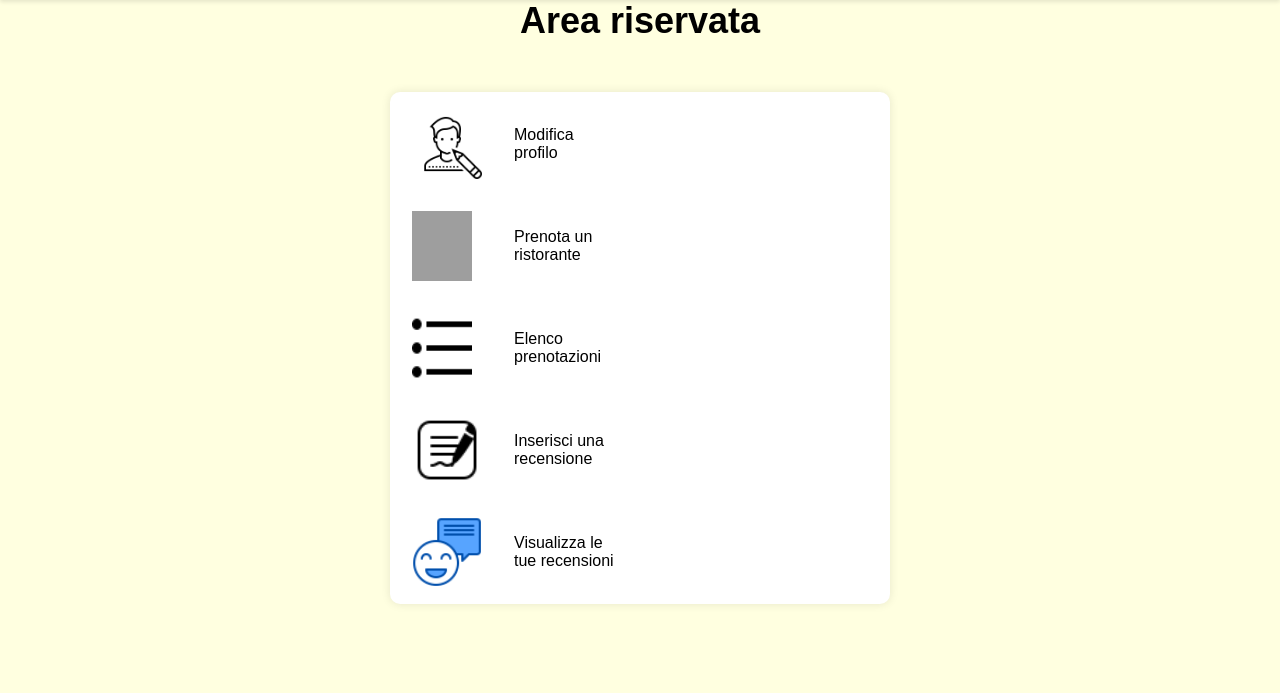
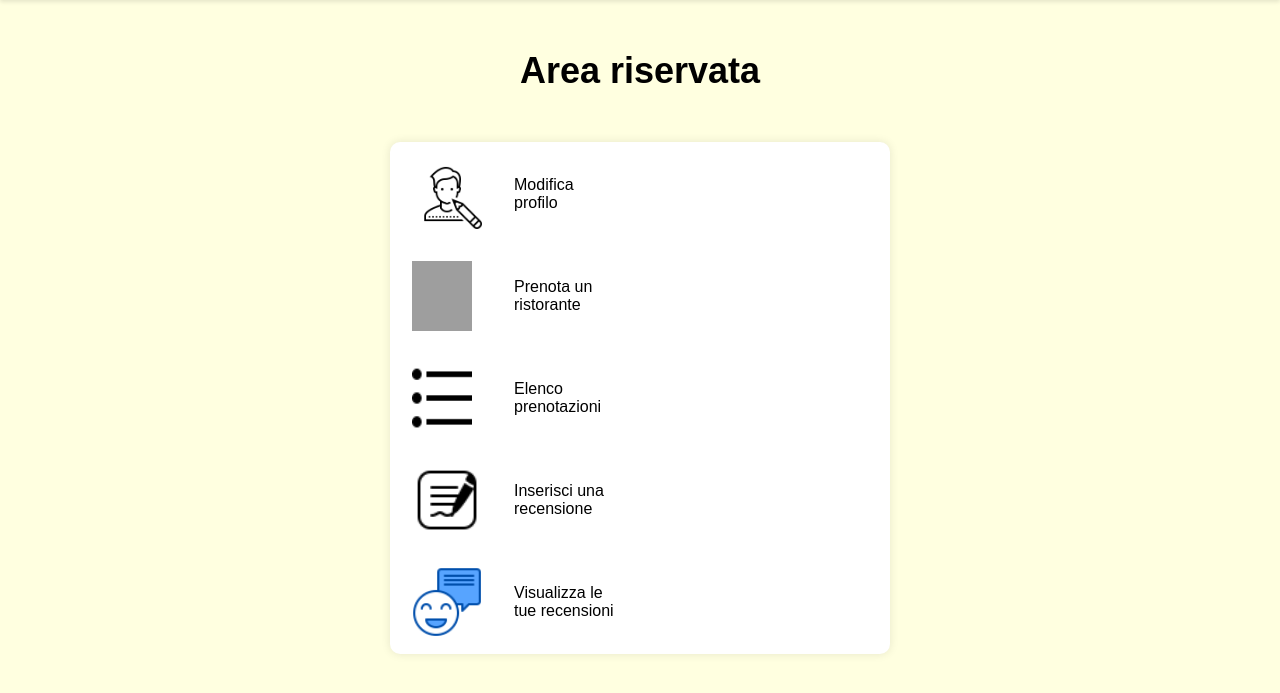
Before and after one commit to LucaCadei3/progetto_modulo_M5, a PHP site: page /esame/dashboard/user/home/index.php in a window 1280 px wide. Shown: the part 89-782 px from the top of the page. Run offline with PHP 8.4, Linux system fonts and the light colour scheme; grey boxes are pictures that could not be loaded.

Commit message:
Update index.php

```diff
--- a/html/dashboard/user/home/index.php
+++ b/html/dashboard/user/home/index.php
@@ -1,5 +1,5 @@
     <?php
-session_start();
+
     ?>
     <hmtl>
         <head>
@@ -24,7 +24,7 @@ session_start();
             </section>
             <section class="home" id="home">
                 <center>
-            <h1 style="font-size: 36px; margin-top: 50x;">Area riservata</h1>
+                <h1 style="font-size: 36px; margin-top: 50px;">Area riservata</h1>
                     <div class="divAreaRis">
                         <table style="margin-left: 20px; margin-rigth: 20px;">
                             <tr>
@@ -34,36 +34,45 @@ session_start();
                                     </a>
                                 </td>
                                 <td>
+                                    <a href="../../../account\set\index.php">
                                         <p>Modifica profilo</p>
+                                    </a>
                                 </td>
                             </tr>
                             <tr>
                                 <td>
-                                <a href="#">
+                                    <a href="../prenota/">
                                         <img src="../../../images/prenotazione.png" style='width: 60px; heigth: 60px'>
                                     </a>
                                 </td>
                                 <td>
+                                    <a href="../prenota/">
                                         <p>Prenota un ristorante</p>
+                                    </a>
                                 </td>
                             </tr>
                             <tr>
                                 <td>
-                                <a href="#">
+                                    <a href="../elenco/">
                                         <img src="../../../images/elencoPrenotazioni.png" style='width: 60px; heigth: 60px'>
                                     </a>
                                 </td>
                                 <td>
+                                    <a href="../elenco/">
                                         <p>Elenco prenotazioni</p>
+                                    </a>
                                 </td>
                             </tr>
                             <tr>
                                 <td>
                                     <a href="#">
                                         <img src="../../../images/recensione.png">
-                                </a></td>
+                                    </a>
+                                </td>
                                 <td>
+                                    <a href="#">
                                         <p>Inserisci una recensione</p>
+                                    </a>
                                 </td>
 
                             </tr>
@@ -74,7 +83,9 @@ session_start();
                                     </a>
                                 </td>
                                 <td>
+                                    <a href="#">
                                         <p>Visualizza le tue recensioni</p>
+                                    </a>
                                 </td>
                             </tr>
                         </table>
```
Lines whose indentation alone changed are shown as unchanged.
